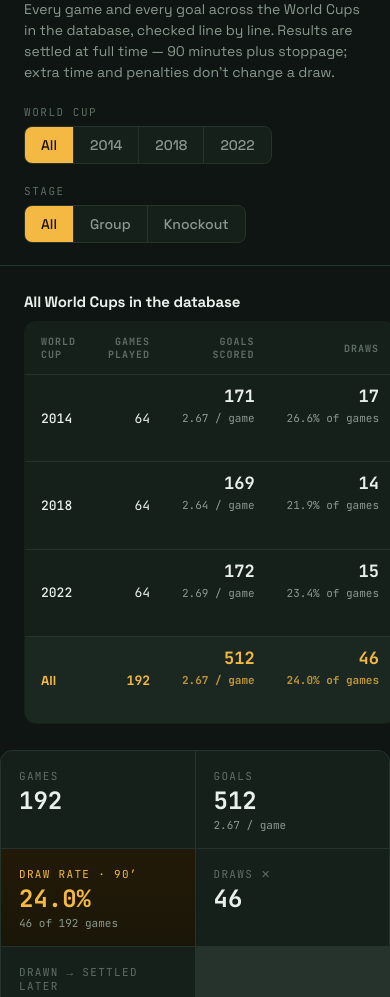
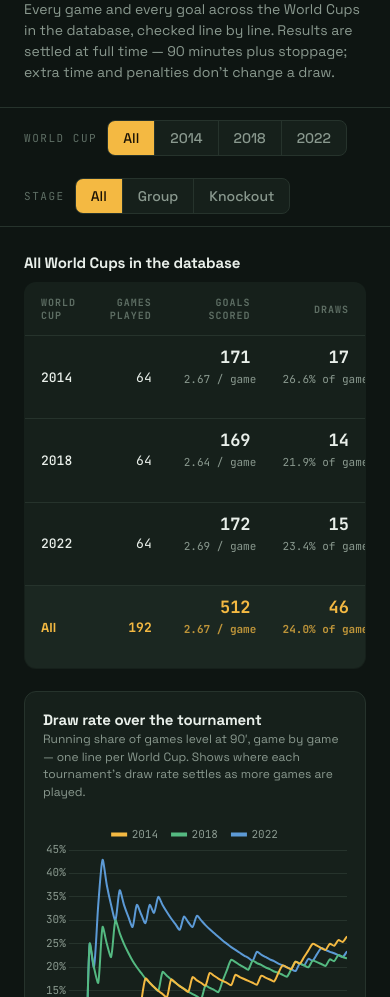
Before and after one commit to Patriks313/WorldCup, a plain HTML site: page index.html in a window 390 px wide. Shown: the part 103-1100 px from the top of the page. Drawn offline with nearby package versions, Linux system fonts and the light colour scheme.

Commit message:
Update index.html

```diff
--- a/index.html
+++ b/index.html
@@ -1,10 +1,10 @@
 <!DOCTYPE html>
-<!-- ===================  index.html  ·  PAGE VERSION v3  ·  10 Jun 2026  ·  World Cup Statistics  =================== -->
+<!-- ===================  index.html  ·  PAGE VERSION v4  ·  10 Jun 2026  ·  World Cup Statistics  =================== -->
 <html lang="en">
 <head>
 <meta charset="UTF-8">
 <meta name="viewport" content="width=device-width, initial-scale=1.0">
-<title>World Cup Draw Ledger</title>
+<title>World Cup Betting Stats</title>
 <link rel="preconnect" href="https://fonts.googleapis.com">
 <link rel="preconnect" href="https://fonts.gstatic.com" crossorigin>
 <link href="https://fonts.googleapis.com/css2?family=Space+Grotesk:wght@400;500;700&family=JetBrains+Mono:wght@400;500;700&display=swap" rel="stylesheet">
@@ -23,29 +23,22 @@
   .tnum{font-variant-numeric:tabular-nums;font-family:var(--mono)}
   a{color:inherit}
 
-  /* header / scoreboard */
-  header{border-bottom:1px solid var(--line);padding:28px 24px 0;max-width:1180px;margin:0 auto}
+  /* header */
+  header{padding:28px 24px 6px;max-width:1180px;margin:0 auto}
   .eyebrow{font-family:var(--mono);font-size:12px;letter-spacing:.18em;text-transform:uppercase;color:var(--draw);margin:0}
   h1{font-size:clamp(26px,4vw,40px);font-weight:700;letter-spacing:-.02em;margin:6px 0 2px}
-  .sub{color:var(--muted);font-size:14px;margin:0 0 22px;max-width:620px;line-height:1.5}
+  .sub{color:var(--muted);font-size:14px;margin:0 0 18px;max-width:620px;line-height:1.5}
 
-  .controls{display:flex;flex-wrap:wrap;gap:20px;align-items:flex-end;padding:0 0 22px}
-  .ctl label{display:block;font-family:var(--mono);font-size:11px;letter-spacing:.14em;text-transform:uppercase;color:var(--faint);margin-bottom:7px}
+  /* sticky filter bar */
+  .filterbar{position:sticky;top:0;z-index:50;background:var(--bg);border-top:1px solid var(--line);border-bottom:1px solid var(--line)}
+  .filterbar-inner{max-width:1180px;margin:0 auto;padding:12px 24px;display:flex;flex-wrap:wrap;gap:22px;align-items:center}
+  .ctl{display:flex;align-items:center;gap:10px}
+  .ctl label{font-family:var(--mono);font-size:11px;letter-spacing:.14em;text-transform:uppercase;color:var(--faint)}
   .seg{display:inline-flex;border:1px solid var(--line);border-radius:8px;overflow:hidden;background:var(--surface)}
-  .seg button{appearance:none;border:0;background:transparent;color:var(--muted);font-family:var(--disp);font-size:14px;font-weight:500;padding:9px 16px;cursor:pointer;transition:.15s}
+  .seg button{appearance:none;border:0;background:transparent;color:var(--muted);font-family:var(--disp);font-size:14px;font-weight:500;padding:8px 15px;cursor:pointer;transition:.15s}
   .seg button+button{border-left:1px solid var(--line)}
   .seg button.on{background:var(--draw);color:#1a1205}
   .seg button:not(.on):hover{color:var(--text);background:var(--surface2)}
-
-  /* scoreboard strip */
-  .board{display:grid;grid-template-columns:repeat(5,1fr);gap:1px;background:var(--line);border:1px solid var(--line);border-radius:12px;overflow:hidden;max-width:1180px;margin:26px auto 0}
-  .cell{background:var(--surface);padding:18px 18px 16px}
-  .cell .k{font-family:var(--mono);font-size:11px;letter-spacing:.12em;text-transform:uppercase;color:var(--faint)}
-  .cell .v{font-family:var(--mono);font-weight:700;font-size:clamp(24px,3.2vw,34px);margin-top:6px;line-height:1}
-  .cell.hero{background:linear-gradient(180deg,#221a08,#1a1607)}
-  .cell.hero .k{color:var(--draw)}
-  .cell.hero .v{color:var(--draw)}
-  .cell .note{font-size:11px;color:var(--muted);margin-top:5px;font-family:var(--mono)}
 
   /* grid of panels */
   main{max-width:1180px;margin:0 auto;padding:0 24px}
@@ -56,11 +49,6 @@
   .panel .cap{font-size:12px;color:var(--muted);margin:0 0 14px;line-height:1.45}
   .chartwrap{position:relative;height:240px}
   .chartwrap.tall{height:300px}
-
-  /* legend chips */
-  .chips{display:flex;gap:14px;flex-wrap:wrap;margin:0 0 12px;font-family:var(--mono);font-size:11px;color:var(--muted)}
-  .chip{display:inline-flex;align-items:center;gap:6px}
-  .dot{width:9px;height:9px;border-radius:2px;display:inline-block}
 
   /* table */
   .tablewrap{max-height:420px;overflow:auto;border:1px solid var(--line);border-radius:10px}
@@ -79,7 +67,7 @@
   /* tournament overview table */
   .ovwrap{max-width:1180px;margin:26px auto 0;padding:0 24px}
   .ovwrap h2{font-size:15px;font-weight:600;margin:0 0 10px;letter-spacing:-.01em}
-  .ov{width:100%;border-collapse:collapse;background:var(--surface);border:1px solid var(--line);border-radius:12px;overflow:hidden}
+  .ov{width:100%;table-layout:fixed;border-collapse:collapse;background:var(--surface);border:1px solid var(--line);border-radius:12px;overflow:hidden}
   .ov thead th{text-align:right;font-family:var(--mono);font-size:10px;letter-spacing:.1em;text-transform:uppercase;color:var(--faint);padding:13px 16px;border-bottom:1px solid var(--line);position:static;background:transparent}
   .ov thead th:first-child{text-align:left}
   .ov tbody td{padding:13px 16px;border-bottom:1px solid var(--line);white-space:nowrap}
@@ -105,9 +93,13 @@
   .mtx td.tot{font-family:var(--mono);color:var(--faint);font-variant-numeric:tabular-nums}
   .mtx .corner{background:transparent;border-color:transparent}
 
+  /* deploy / status box */
+  .statusbox{max-width:1180px;margin:26px auto 0;padding:22px 24px;background:var(--surface);border:1px solid var(--line);border-radius:12px;text-align:center}
+  .statusbox .k{font-family:var(--mono);font-size:11px;letter-spacing:.12em;text-transform:uppercase;color:var(--faint)}
+  .statusbox .note{font-size:13px;color:var(--muted);margin-top:8px;font-family:var(--mono);line-height:1.5}
+
   .foot{max-width:1180px;margin:30px auto 0;padding:0 24px;color:var(--faint);font-size:12px;font-family:var(--mono);line-height:1.6}
   @media(max-width:860px){
-    .board{grid-template-columns:repeat(2,1fr)}
     .col6,.col4,.col8{grid-column:span 12}
   }
 </style>
@@ -117,7 +109,10 @@
   <p class="eyebrow">World Cup Statistics · settled at 90′+ stoppage</p>
   <h1>World Cup Betting Stats</h1>
   <p class="sub">Every game and every goal across the World Cups in the database, checked line by line. Results are settled at full time — 90 minutes plus stoppage; extra time and penalties don't change a draw.</p>
-  <div class="controls">
+</header>
+
+<div class="filterbar">
+  <div class="filterbar-inner">
     <div class="ctl">
       <label>World Cup</label>
       <div class="seg" id="wcSeg"></div>
@@ -131,23 +126,18 @@
       </div>
     </div>
   </div>
-</header>
+</div>
 
-<section class="ovwrap"><h2>All World Cups in the database</h2><div id="ovwrap"></div></section>
+<div id="status"></div>
 
-<section class="board" id="board"></section>
+<section class="ovwrap"><h2 id="ovTitle">All World Cups in the database</h2><div id="ovwrap"></div></section>
 
 <main>
   <div class="grid">
-    <div class="panel col8">
+    <div class="panel col12">
       <h3>Draw rate over the tournament</h3>
-      <p class="cap">Running share of games level at 90′, game by game. Shows where the draw rate settles as more games are played.</p>
+      <p class="cap">Running share of games level at 90′, game by game — one line per World Cup. Shows where each tournament's draw rate settles as more games are played.</p>
       <div class="chartwrap tall"><canvas id="accChart"></canvas></div>
-    </div>
-    <div class="panel col4">
-      <h3>Result split</h3>
-      <p class="cap">Final outcomes (1 / draw / 2). Knockouts decided after 90′ show their bracket winner — but still count as draws in the rate above.</p>
-      <div class="chartwrap tall"><canvas id="resChart"></canvas></div>
     </div>
 
     <div class="panel col6">
@@ -156,9 +146,9 @@
       <div class="chartwrap"><canvas id="scoreChart"></canvas></div>
     </div>
     <div class="panel col6">
-      <h3>Draws by day</h3>
-      <p class="cap">How many drawn games landed on each match day.</p>
-      <div class="chartwrap"><canvas id="dayChart"></canvas></div>
+      <h3>Draws by round</h3>
+      <p class="cap">How many games were level at 90′ in each round of the tournament. Group rounds are each team's 1st / 2nd / 3rd group game, so December and summer World Cups line up.</p>
+      <div class="chartwrap"><canvas id="roundChart"></canvas></div>
     </div>
 
     <div class="panel col6">
@@ -168,7 +158,7 @@
     </div>
     <div class="panel col6">
       <h3>When the draw breaks</h3>
-      <p class="cap">In games won by a single goal, the minute of the decisive last goal — the goal that missed the draw.</p>
+      <p class="cap">In games won by a single goal at 90′, the minute the draw was finally broken — the go-ahead goal that won it (the goal right after the last level score). Split by whether the game was still 0–0 or already level at 1–1 or higher. Use it to judge when a draw bet is most likely to hold.</p>
       <div class="chartwrap"><canvas id="breakChart"></canvas></div>
     </div>
 
@@ -207,11 +197,13 @@ Chart.defaults.color = '#8A998F';
 Chart.defaults.font.family = "'JetBrains Mono', monospace";
 Chart.defaults.font.size = 11;
 const C = {draw:'#F4B942', home:'#54B981', away:'#5C9AD6', line:'#26332C', muted:'#8A998F'};
+const PALETTE = [C.draw, C.home, C.away, '#C77DFF', '#FF8FA3', '#7FD1C0', '#E9EFEA'];
 
 let sel = {wc:'all', stage:'all'};
+let YEARS = [];
+const yearColor = y => PALETTE[Math.max(0, YEARS.indexOf(Number(y))) % PALETTE.length];
 
 // WC selector is built in boot(), after the data file loads.
-
 function wire(segId, key){
   document.getElementById(segId).addEventListener('click',e=>{
     const b=e.target.closest('button'); if(!b) return;
@@ -237,6 +229,39 @@ function band(g){            // goal -> time band
 }
 const BANDS = ['1–15','16–30','31–45','45+','46–60','61–75','76–90','90+','ET'];
 
+// 8-round buckets, derived once after load
+const ROUNDS = ['Grp 1','Grp 2','Grp 3','R16','QF','SF','3rd','Final'];
+const KOMAP = {'Round of 16':'R16','Quarter-finals':'QF','Semi-finals':'SF','Match for third place':'3rd','Final':'Final'};
+function computeRounds(){
+  const wcs = [...new Set(DB.games.map(g=>g.world_cup))];
+  wcs.forEach(wc=>{
+    const grp = DB.games.filter(g=>g.world_cup===wc && g.stage==='group')
+                        .sort((a,b)=> a.date.localeCompare(b.date) || a.game_no_in_wc-b.game_no_in_wc);
+    const cnt = {};
+    grp.forEach(g=>{
+      const ch=(cnt[g.home]||0)+1, ca=(cnt[g.away]||0)+1;
+      cnt[g.home]=ch; cnt[g.away]=ca;
+      g._r8 = 'Grp ' + Math.max(ch,ca);
+    });
+    DB.games.filter(g=>g.world_cup===wc && g.stage==='knockout')
+            .forEach(g=>{ g._r8 = KOMAP[g.round] || g.round; });
+  });
+}
+
+// the goal that broke the draw: the goal right after the LAST time the score was level
+function drawBreaker(g){
+  const nt = g.goals.filter(x=>x.phase==='normal')
+                    .sort((a,b)=> (a.minute-b.minute) || ((a.offset||0)-(b.offset||0)));
+  let h=0,a=0; const seq=[];
+  nt.forEach(x=>{ if(x.team==='home')h++; else a++; seq.push({x,h,a}); });
+  let lastLevel=-1;
+  for(let i=0;i<seq.length;i++){ if(seq[i].h===seq[i].a) lastLevel=i; }
+  const bi = lastLevel+1;
+  if(bi>=seq.length) return null;
+  // lastLevel<0 => only ever level at kickoff 0-0; otherwise level was 1-1 / 2-2 / ...
+  return { band: band(seq[bi].x), origin: (lastLevel<0 ? '0-0' : 'level') };
+}
+
 let charts = {};
 function draw(id, cfg){ if(charts[id]) charts[id].destroy(); charts[id]=new Chart(document.getElementById(id), cfg); }
 const baseBar = (labels,data,colors)=>({
@@ -249,66 +274,65 @@ const baseBar = (labels,data,colors)=>({
 
 function render(){
   const G = filtered();
-  const n = G.length;
-  const draws = G.filter(g=>g.draw_after_90).length;
-  const goalsAll = G.reduce((s,g)=>s+g.goals.length,0);
-  const rate = n? (100*draws/n):0;
-  const lateDraws = G.filter(g=>g.draw_after_90 && g.result!=='X').length;
 
-  // scoreboard
-  document.getElementById('board').innerHTML = `
-    <div class="cell"><div class="k">Games</div><div class="v">${n}</div></div>
-    <div class="cell"><div class="k">Goals</div><div class="v">${goalsAll}</div><div class="note">${n?(goalsAll/n).toFixed(2):'0'} / game</div></div>
-    <div class="cell hero"><div class="k">Draw rate · 90′</div><div class="v">${rate.toFixed(1)}%</div><div class="note">${draws} of ${n} games</div></div>
-    <div class="cell"><div class="k">Draws ✕</div><div class="v">${draws}</div></div>
-    <div class="cell"><div class="k">Drawn → settled later</div><div class="v">${lateDraws}</div><div class="note">ET / penalties</div></div>`;
+  // ---- overview table (top): follows STAGE filter only; WC filter muted ----
+  buildOverview();
 
-  // accumulated draw rate
-  let cum=0; const accLabels=[], accData=[];
-  G.forEach((g,i)=>{ if(g.draw_after_90)cum++; accLabels.push(i+1); accData.push(+(100*cum/(i+1)).toFixed(1)); });
+  // ---- draw rate over the tournament: one line per World Cup ----
+  const yearsSel = (sel.wc==='all') ? YEARS : [Number(sel.wc)];
+  const accDatasets = yearsSel.map(y=>{
+    const gw = DB.games.filter(g=>g.world_cup===y && (sel.stage==='all'||g.stage===sel.stage))
+                       .sort((a,b)=> a.date.localeCompare(b.date) || a.game_no_in_wc-b.game_no_in_wc);
+    let cum=0;
+    const d = gw.map((g,i)=>{ if(g.draw_after_90)cum++; return +(100*cum/(i+1)).toFixed(1); });
+    return {label:String(y), data:d, borderColor:yearColor(y), backgroundColor:'transparent',
+            fill:false, tension:.25, pointRadius:0, borderWidth:2};
+  });
+  const maxLen = Math.max(1, ...accDatasets.map(d=>d.data.length));
+  const accLabels = Array.from({length:maxLen},(_,i)=>i+1);
   draw('accChart',{type:'line',
-    data:{labels:accLabels,datasets:[{data:accData,borderColor:C.draw,backgroundColor:'rgba(244,185,66,.10)',
-      fill:true,tension:.25,pointRadius:0,borderWidth:2}]},
-    options:{plugins:{legend:{display:false}},maintainAspectRatio:false,
-      scales:{x:{grid:{display:false},border:{color:C.line},title:{display:true,text:'game number',color:C.muted}},
+    data:{labels:accLabels, datasets:accDatasets},
+    options:{plugins:{legend:{display:true,position:'top',labels:{boxWidth:14,boxHeight:2,padding:14,usePointStyle:false}},
+      tooltip:{callbacks:{label:c=>`${c.dataset.label}: ${c.parsed.y}%`,
+                          title:items=>'game '+items[0].label}}},
+      maintainAspectRatio:false,
+      scales:{x:{grid:{display:false},border:{color:C.line},title:{display:true,text:'game number (within tournament)',color:C.muted}},
               y:{grid:{color:C.line},border:{display:false},ticks:{callback:v=>v+'%'}}}}});
 
-  // result split 1/X/2
-  const r={'1':0,'X':0,'2':0}; G.forEach(g=>r[g.result]++);
-  draw('resChart',{type:'doughnut',
-    data:{labels:['Home (1)','Draw (X)','Away (2)'],
-      datasets:[{data:[r['1'],r['X'],r['2']],backgroundColor:[C.home,C.draw,C.away],borderColor:'#16201B',borderWidth:3}]},
-    options:{maintainAspectRatio:false,cutout:'58%',
-      plugins:{legend:{position:'bottom',labels:{boxWidth:10,boxHeight:10,padding:12}}}}});
-
-  // draw scorelines
+  // ---- what the draws were (scorelines) ----
   const sc={}; G.filter(g=>g.draw_after_90).forEach(g=>{const k=g.ft[0]+'–'+g.ft[1]; sc[k]=(sc[k]||0)+1;});
   const scKeys=Object.keys(sc).sort();
   draw('scoreChart', baseBar(scKeys, scKeys.map(k=>sc[k]), scKeys.map(()=>C.draw)));
 
-  // draws per day
-  const dd={}; G.filter(g=>g.draw_after_90).forEach(g=>{dd[g.date]=(dd[g.date]||0)+1;});
-  const ddKeys=Object.keys(dd).sort();
-  draw('dayChart', baseBar(ddKeys.map(d=>d.slice(5)), ddKeys.map(k=>dd[k]), ddKeys.map(()=>C.draw)));
+  // ---- draws by round (8 buckets) ----
+  const rd={}; ROUNDS.forEach(r=>rd[r]=0);
+  G.filter(g=>g.draw_after_90).forEach(g=>{ if(g._r8 in rd) rd[g._r8]++; });
+  draw('roundChart', baseBar(ROUNDS, ROUNDS.map(r=>rd[r]), ROUNDS.map(()=>C.draw)));
 
-  // goals by band
+  // ---- goals by band ----
   const mb={}; BANDS.forEach(b=>mb[b]=0);
   G.forEach(g=>g.goals.forEach(go=>{const b=band(go); if(b)mb[b]++;}));
   draw('minChart', baseBar(BANDS, BANDS.map(b=>mb[b]),
     BANDS.map(b=> b==='ET'?C.away : (b==='45+'||b==='90+')?C.draw : C.home)));
 
-  // when the draw breaks: games won by exactly 1 at 90, minute of last normal-time goal
-  const bb={}; BANDS.forEach(b=>bb[b]=0);
+  // ---- when the draw breaks: 1-goal-margin finishes, stacked 0-0 vs level ----
+  const NB = BANDS.filter(b=>b!=='ET');
+  const b00={}, bLv={}; NB.forEach(b=>{b00[b]=0; bLv[b]=0;});
   G.filter(g=>!g.draw_after_90 && Math.abs(g.ft[0]-g.ft[1])===1).forEach(g=>{
-    const nt=g.goals.filter(x=>x.phase==='normal');
-    if(!nt.length)return;
-    const last=nt.reduce((a,b)=> (b.minute>a.minute || (b.minute===a.minute && b.offset>a.offset))?b:a);
-    const b=band(last); if(b)bb[b]++;
+    const r=drawBreaker(g); if(!r) return;
+    (r.origin==='0-0'?b00:bLv)[r.band]++;
   });
-  draw('breakChart', baseBar(BANDS.filter(b=>b!=='ET'), BANDS.filter(b=>b!=='ET').map(b=>bb[b]),
-    BANDS.filter(b=>b!=='ET').map(()=>C.draw)));
+  draw('breakChart',{type:'bar',
+    data:{labels:NB,datasets:[
+      {label:'Broken from 0–0', data:NB.map(b=>b00[b]), backgroundColor:C.away, borderRadius:4, maxBarThickness:46},
+      {label:'Broken from 1–1 or higher', data:NB.map(b=>bLv[b]), backgroundColor:C.draw, borderRadius:4, maxBarThickness:46}
+    ]},
+    options:{plugins:{legend:{display:true,position:'top',labels:{boxWidth:10,boxHeight:10,padding:12}}},
+      maintainAspectRatio:false,
+      scales:{x:{stacked:true,grid:{display:false},border:{color:C.line}},
+              y:{stacked:true,beginAtZero:true,grid:{color:C.line},border:{display:false},ticks:{precision:0}}}}});
 
-  // stage comparison (wc filter only)
+  // ---- stage comparison (wc filter only) ----
   const base=byWc();
   const grp=base.filter(g=>g.stage==='group'), ko=base.filter(g=>g.stage==='knockout');
   const pr=arr=>arr.length? +(100*arr.filter(g=>g.draw_after_90).length/arr.length).toFixed(1):0;
@@ -320,7 +344,7 @@ function render(){
       scales:{x:{beginAtZero:true,grid:{color:C.line},border:{display:false},ticks:{callback:v=>v+'%'}},
               y:{grid:{display:false},border:{color:C.line}}}}});
 
-  // half-time -> full-time matrix (derived from goal minutes; follows filters)
+  // ---- half-time -> full-time matrix (derived from goal minutes; follows filters) ----
   const rcat=(h,a)=> h>a?'1':(h===a?'X':'2');
   const mt={'1':{'1':0,'X':0,'2':0},'X':{'1':0,'X':0,'2':0},'2':{'1':0,'X':0,'2':0}};
   G.forEach(g=>{
@@ -344,7 +368,7 @@ function render(){
     `<th>Ended 1</th><th>Ended X</th><th>Ended 2</th><th>games</th></tr></thead>`+
     `<tbody>${mrows}</tbody></table>`;
 
-  // ledger table
+  // ---- ledger table ----
   const tb=document.querySelector('#ledger tbody');
   tb.innerHTML = G.map(g=>{
     const star = (g.draw_after_90 && g.result!=='X') ? ' <span class="star" title="level at 90, settled after">★</span>':'';
@@ -362,48 +386,54 @@ function render(){
   }).join('');
 
   document.getElementById('foot').textContent =
-    `Page v3  ·  Source: openfootball (public domain). ${DB.notes.verification} Data v${DB.data_version} · schema v${DB.schema_version}.`;
+    `Page v4  ·  Source: openfootball (public domain). ${DB.notes.verification} Data v${DB.data_version} · schema v${DB.schema_version}.`;
 }
+
 function buildOverview(){
-  const years = DB.world_cups.map(w=>w.year).sort();
+  // Stage filter changes the numbers; World Cup filter does NOT touch this table.
+  const stageLabel = sel.stage==='all' ? '' : (sel.stage==='group' ? ' · Group stage only' : ' · Knockout only');
+  document.getElementById('ovTitle').textContent = 'All World Cups in the database' + stageLabel;
+
   let body='', tN=0, tG=0, tD=0;
   const cell=(big,sub)=>`<td class="num"><span class="big">${big}</span><span class="sub">${sub}</span></td>`;
-  years.forEach(y=>{
-    const gs = DB.games.filter(g=>g.world_cup===y);
+  YEARS.forEach(y=>{
+    const gs = DB.games.filter(g=>g.world_cup===y && (sel.stage==='all'||g.stage===sel.stage));
     const n = gs.length;
     const goals = gs.reduce((s,g)=>s+g.goals.length,0);
     const d = gs.filter(g=>g.draw_after_90).length;
     tN+=n; tG+=goals; tD+=d;
     body += `<tr><td class="yr">${y}</td><td class="num">${n}</td>`+
-            cell(goals, `${(goals/n).toFixed(2)} / game`)+
-            cell(d, `${(100*d/n).toFixed(1)}% of games`)+`</tr>`;
+            cell(goals, n?`${(goals/n).toFixed(2)} / game`:'—')+
+            cell(d, n?`${(100*d/n).toFixed(1)}% of games`:'—')+`</tr>`;
   });
   body += `<tr class="tot"><td>All</td><td class="num">${tN}</td>`+
-          cell(tG, `${(tG/tN).toFixed(2)} / game`)+
-          cell(tD, `${(100*tD/tN).toFixed(1)}% of games`)+`</tr>`;
+          cell(tG, tN?`${(tG/tN).toFixed(2)} / game`:'—')+
+          cell(tD, tN?`${(100*tD/tN).toFixed(1)}% of games`:'—')+`</tr>`;
   document.getElementById('ovwrap').innerHTML =
-    `<table class="ov"><thead><tr>`+
+    `<table class="ov">`+
+    `<colgroup><col style="width:18%"><col style="width:24%"><col style="width:29%"><col style="width:29%"></colgroup>`+
+    `<thead><tr>`+
     `<th>World Cup</th><th>Games played</th><th>Goals scored</th><th>Draws</th>`+
     `</tr></thead><tbody>${body}</tbody></table>`;
 }
+
 async function boot(){
   try{
     const res = await fetch('worldcup_db.json', {cache:'no-store'});
     if(!res.ok) throw new Error('status '+res.status);
     DB = await res.json();
   }catch(e){
-    document.getElementById('board').innerHTML =
-      '<div class="cell" style="grid-column:1/-1;text-align:center">'+
-      '<div class="k">Deploy build</div>'+
-      '<div class="note" style="margin-top:8px">This page reads <b>worldcup_db.json</b> from the same folder. '+
+    document.getElementById('status').innerHTML =
+      '<div class="statusbox"><div class="k">Deploy build</div>'+
+      '<div class="note">This page reads <b>worldcup_db.json</b> from the same folder. '+
       'It renders fully once both files are live on your subdomain \u2014 not by opening the file directly.</div></div>';
     return;
   }
-  const years = DB.world_cups.map(w=>w.year).sort();
-  const wcBtns = [['all','All']].concat(years.map(y=>[String(y),String(y)]));
+  YEARS = DB.world_cups.map(w=>w.year).sort();
+  computeRounds();
+  const wcBtns = [['all','All']].concat(YEARS.map(y=>[String(y),String(y)]));
   document.getElementById('wcSeg').innerHTML =
     wcBtns.map(([v,l],i)=>`<button data-v="${v}" class="${i===0?'on':''}">${l}</button>`).join('');
-  buildOverview();
   render();
 }
 boot();
```
